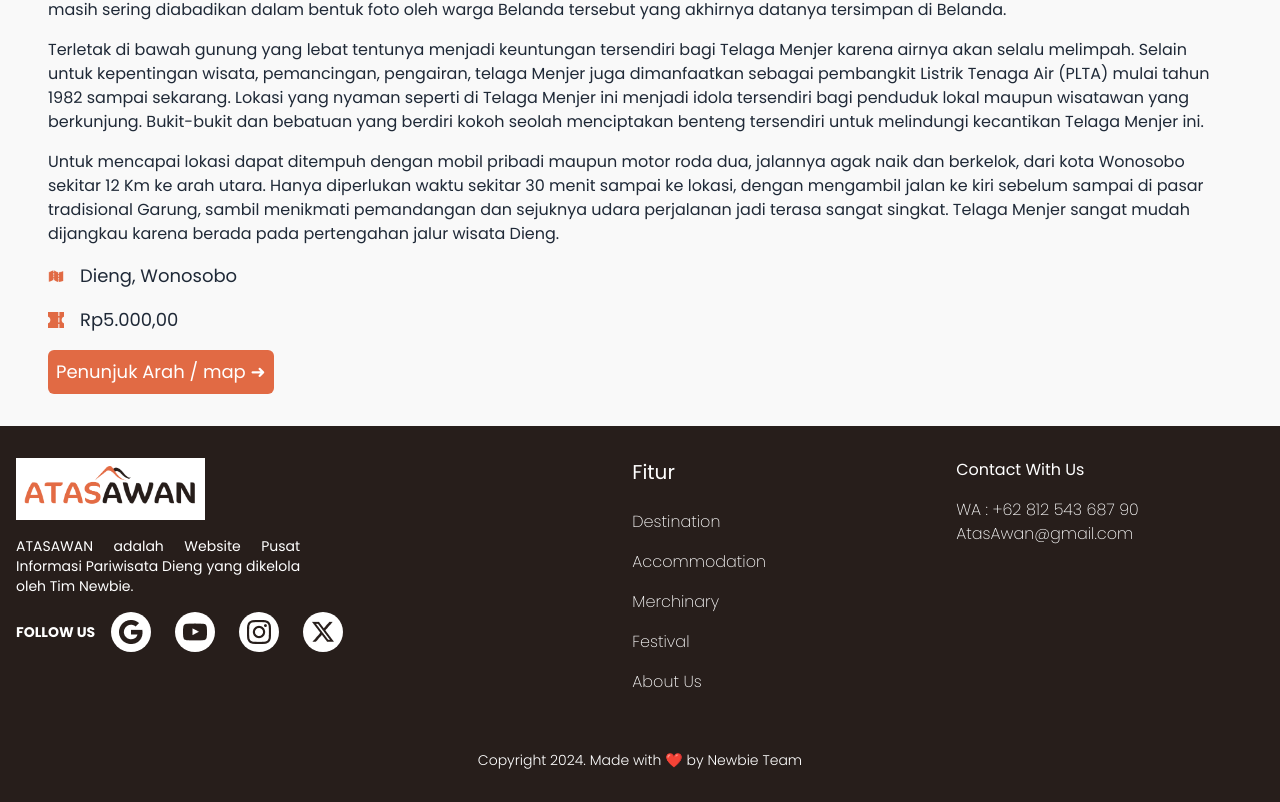
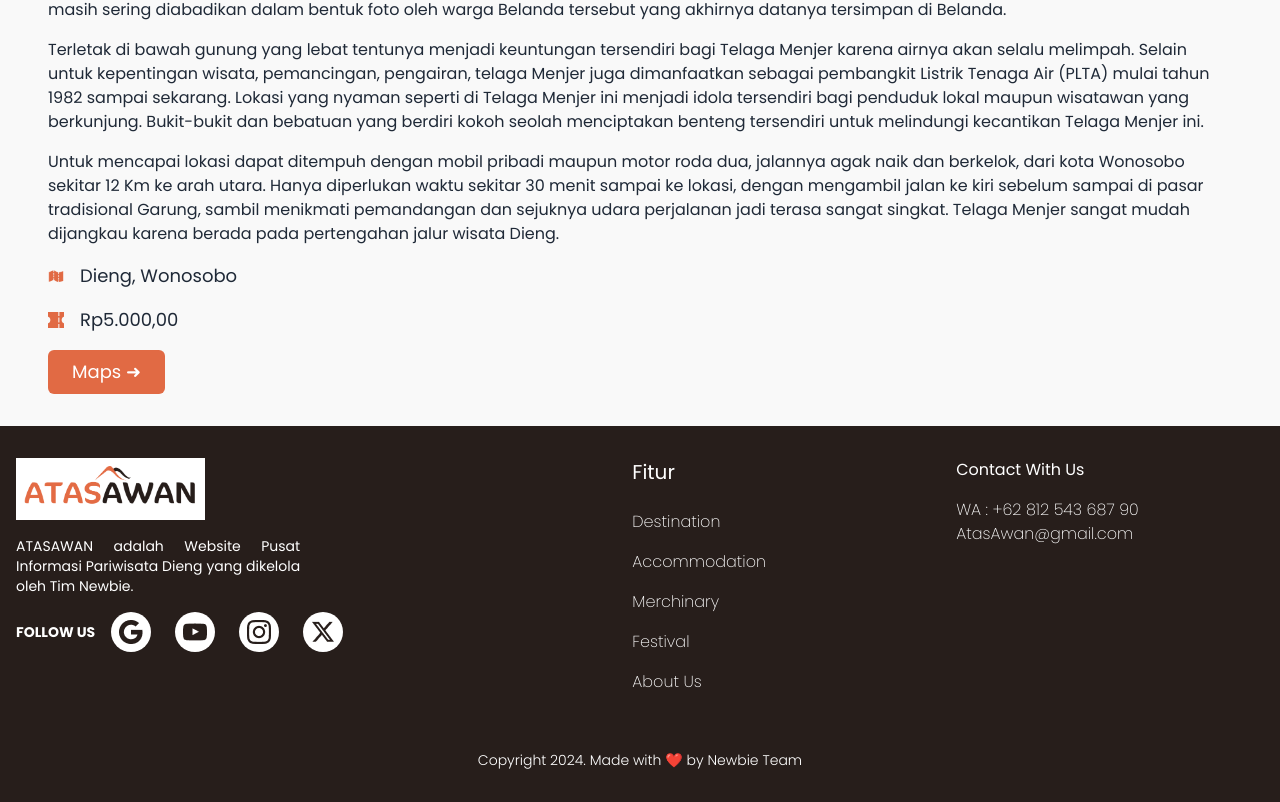
Before and after one commit to princeofverry/dieng-web, a React (Vite) app: page /Menjer in a window 1280 px wide. Shown: the part 978-1780 px from the top of the page. Built offline with nearby package versions, Linux system fonts and the light colour scheme.

Commit message:
update page menjer

```diff
--- a/src/page/menjer.jsx
+++ b/src/page/menjer.jsx
@@ -51,8 +51,10 @@ const Menjer = () => {
           <img src={iconTiket} alt="Icon Tiket" className="w-4 h-4" />
           <p className="text-lg text-gray-800 px-4">Rp5.000,00</p>
         </div>
-        <div class="bg-[#E16A44] text-white p-2 mx-4 inline-block rounded-md">
-          <span class="text-lg">Penunjuk Arah / map &#10140;</span>
+        <div class="bg-[#E16A44] text-white px-6 mx-4 py-2 inline-block rounded-md">
+          <a href="https://maps.app.goo.gl/cAFZBoZDj88tauNN7" target="_blank" rel="noopener noreferrer">
+            <span class="text-lg"> Maps &#10140;</span>
+          </a>
         </div>
       </div>
       </div>
```
